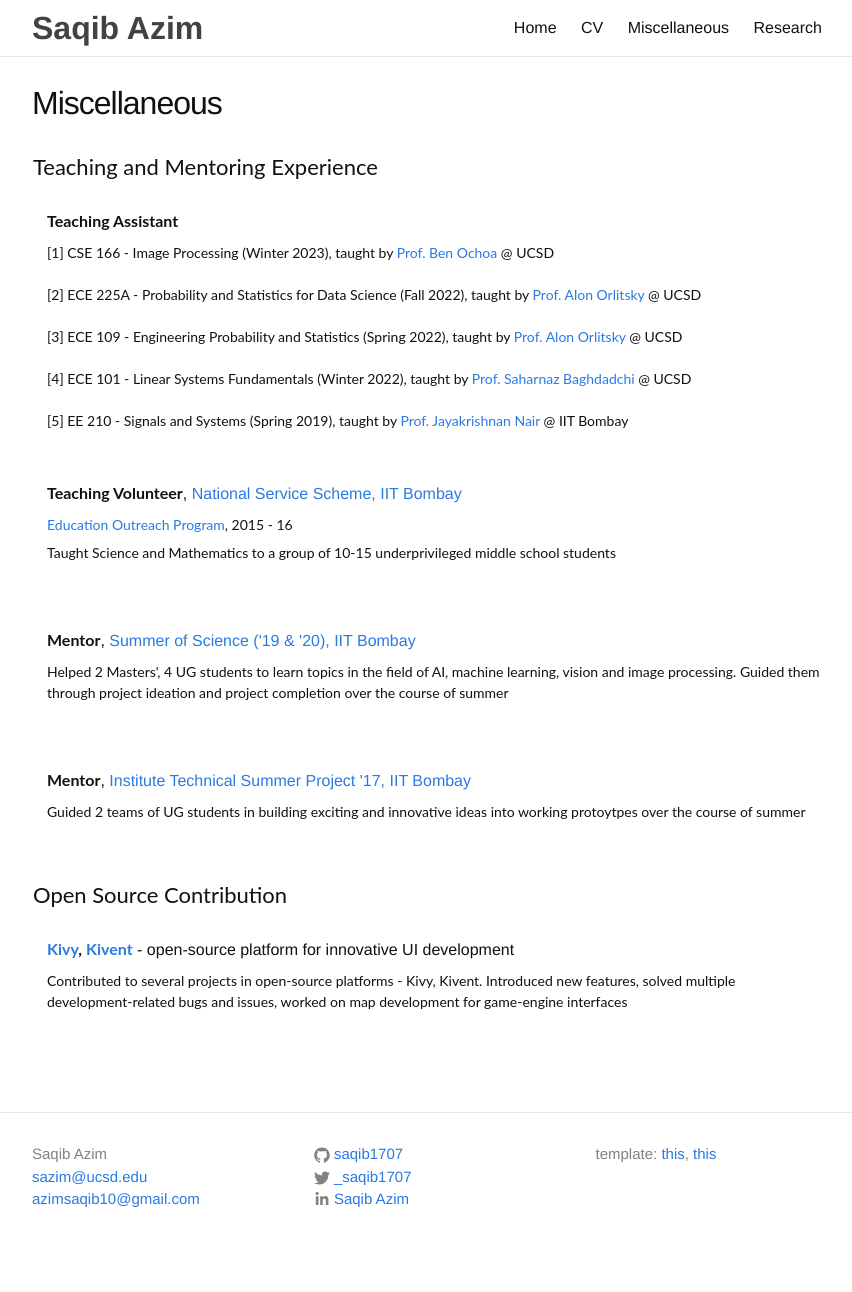
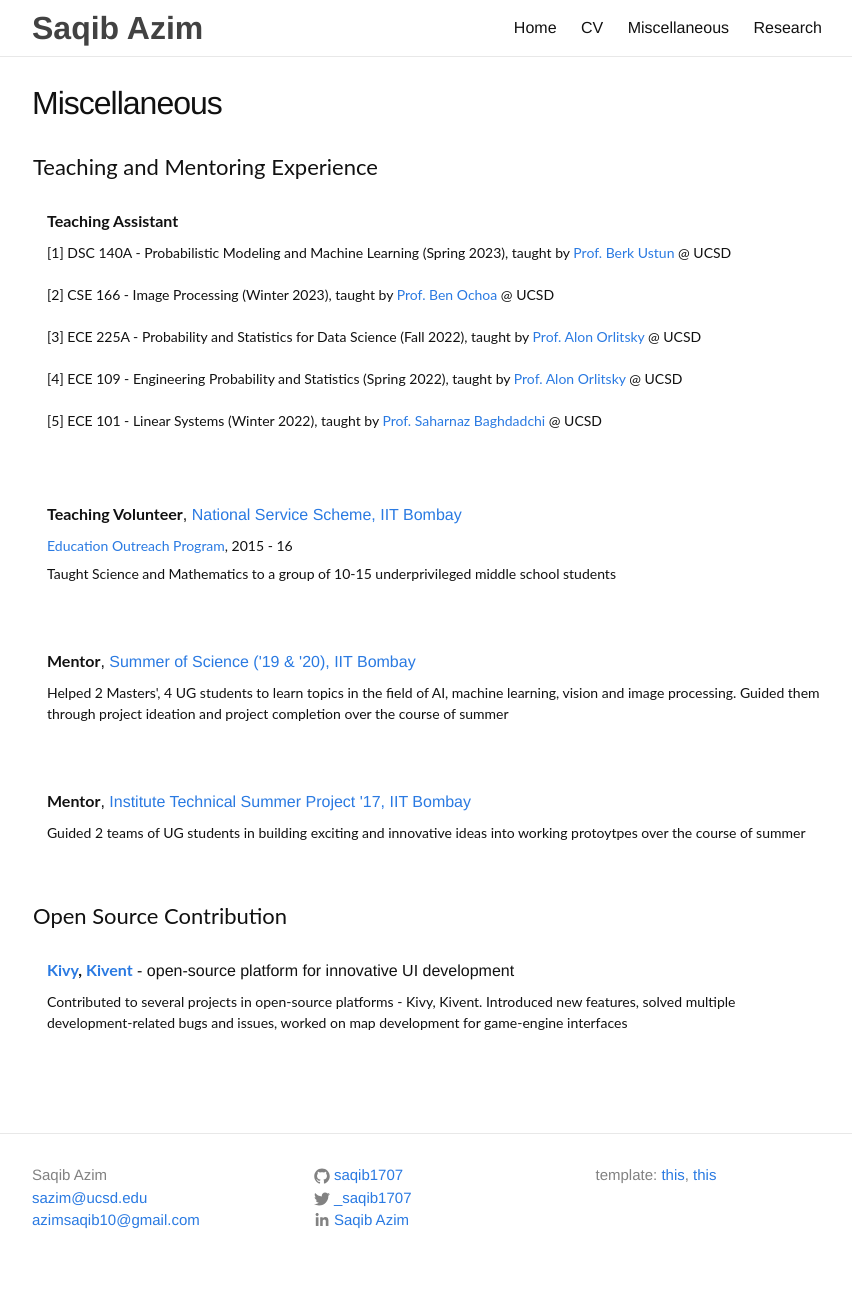
Before and after one commit to saqib1707/saqib1707.github.io, a Jekyll site: the page built from _pages/misc.md, in a window 1280 px wide. Shown: the whole page, without its empty margins (213-1065 px from the left). Built offline with Jekyll 4.4.1, drawn with Linux system fonts in a browser that asks for light colours; comment, search, counter and statistics services are not loaded; before the commit the page ends 1271 px from its top, so only the background shows below that.

Commit message:
minor update

```diff
--- a/_pages/misc.md
+++ b/_pages/misc.md
@@ -22,11 +22,12 @@ description: Saqib Azim's Miscellaneous Activities
       <papertitle>Teaching Assistant</papertitle><br>
       <span class="brHeight"></span>
       <div class="authorDetails">
-        [1] CSE 166 - Image Processing (Winter 2023), taught by <a href="https://cseweb.ucsd.edu/~bochoa/">Prof. Ben Ochoa</a> @ UCSD  <br> <br>
-        [2] ECE 225A - Probability and Statistics for Data Science (Fall 2022), taught by <a href="https://scholar.google.com/citations?user=WUEjHB8AAAAJ&hl=en">Prof. Alon Orlitsky</a> @ UCSD  <br> <br>
-        [3] ECE 109 - Engineering Probability and Statistics (Spring 2022), taught by <a href="https://scholar.google.com/citations?user=WUEjHB8AAAAJ&hl=en">Prof. Alon Orlitsky</a> @ UCSD <br> <br>
-        [4] ECE 101 - Linear Systems Fundamentals (Winter 2022), taught by <a href="https://jacobsschool.ucsd.edu/faculty/profile?id=452">Prof. Saharnaz Baghdadchi</a> @ UCSD <br> <br>
-        [5] EE 210 - Signals and Systems (Spring 2019), taught by <a href="https://www.ee.iitb.ac.in/~jayakrishnan.nair/">Prof. Jayakrishnan Nair</a> @ IIT Bombay <br>
+        [1] DSC 140A - Probabilistic Modeling and Machine Learning (Spring 2023), taught by <a href="https://www.berkustun.com/">Prof. Berk Ustun</a> @ UCSD  <br> <br>
+        [2] CSE 166 - Image Processing (Winter 2023), taught by <a href="https://cseweb.ucsd.edu/~bochoa/">Prof. Ben Ochoa</a> @ UCSD  <br> <br>
+        [3] ECE 225A - Probability and Statistics for Data Science (Fall 2022), taught by <a href="https://scholar.google.com/citations?user=WUEjHB8AAAAJ&hl=en">Prof. Alon Orlitsky</a> @ UCSD  <br> <br>
+        [4] ECE 109 - Engineering Probability and Statistics (Spring 2022), taught by <a href="https://scholar.google.com/citations?user=WUEjHB8AAAAJ&hl=en">Prof. Alon Orlitsky</a> @ UCSD <br> <br>
+        [5] ECE 101 - Linear Systems (Winter 2022), taught by <a href="https://jacobsschool.ucsd.edu/faculty/profile?id=452">Prof. Saharnaz Baghdadchi</a> @ UCSD <br> <br>
+        <!-- [5] EE 210 - Signals and Systems (Spring 2019), taught by <a href="https://www.ee.iitb.ac.in/~jayakrishnan.nair/">Prof. Jayakrishnan Nair</a> @ IIT Bombay <br> -->
       </div>
     </td>
   </tr>
```
Also changed, not shown: index.md (+1 -1 lines).
